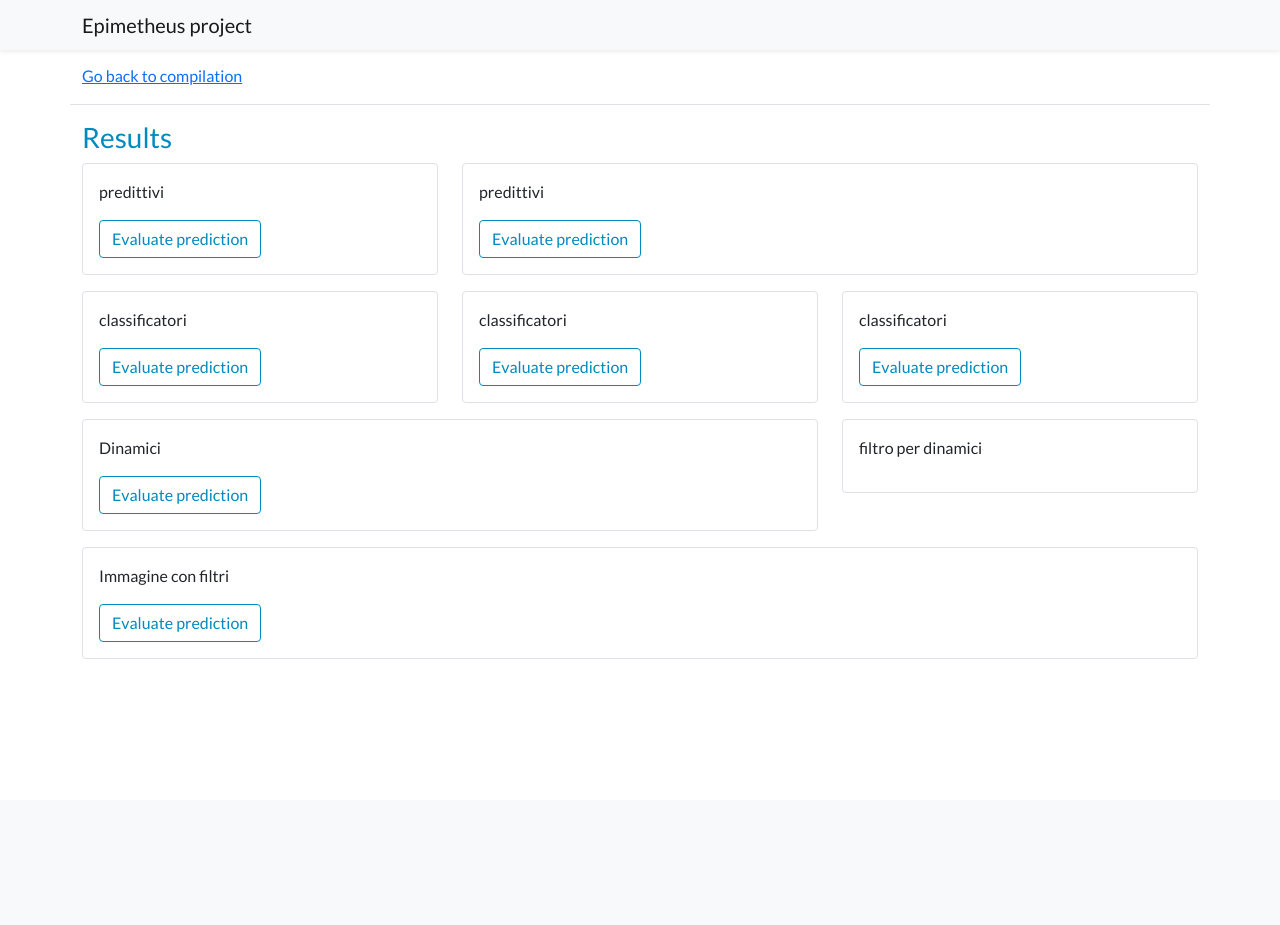
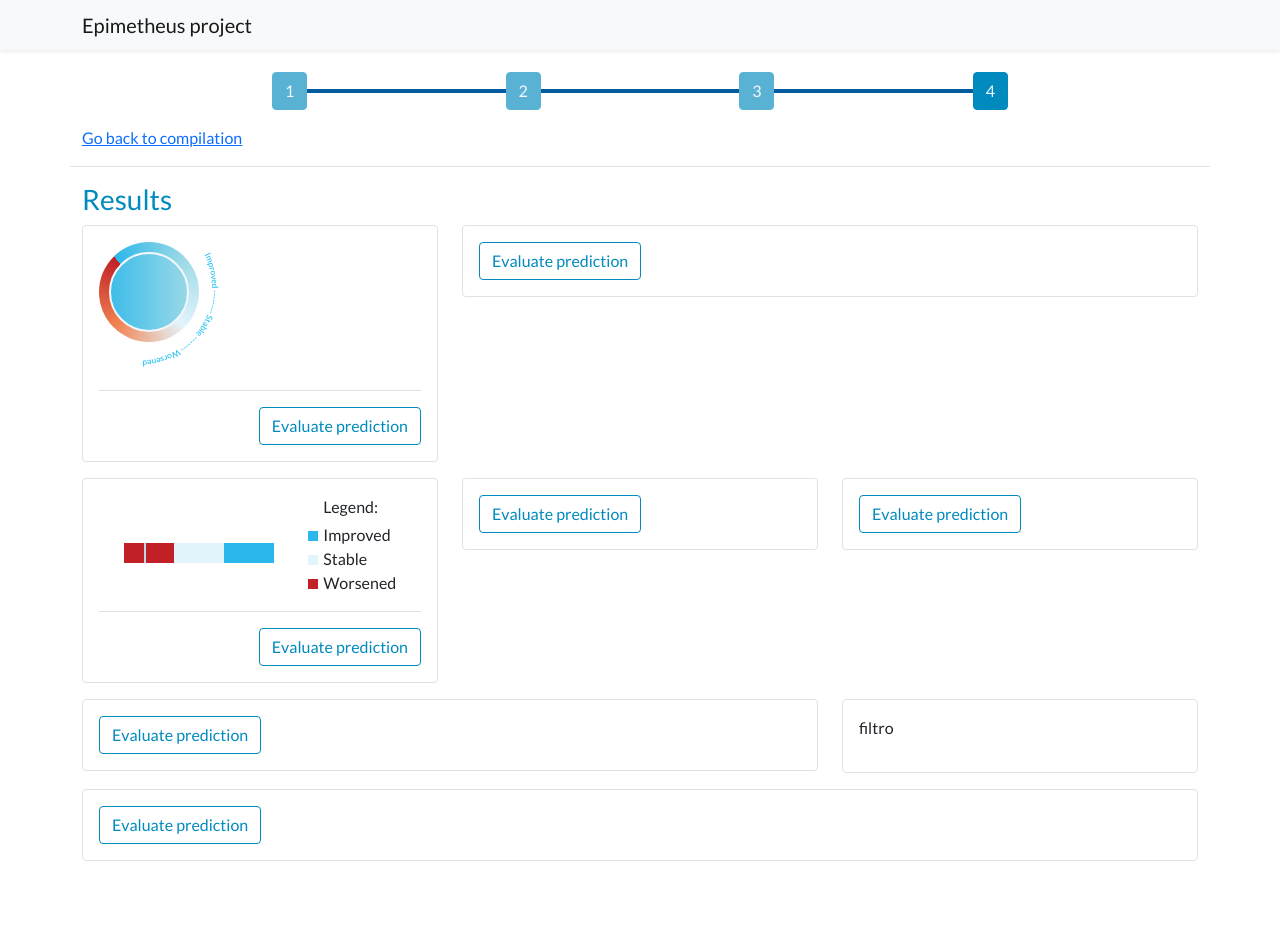
Before and after one commit to rbbini/testregressione, a Flask app: template projectLourdes/templates/results.html in a window 1280 px wide. Before the commit the page ends 659 px from the top, so only its background shows below. Run offline with Flask 2, Linux system fonts and the light colour scheme; the template is opened without the code that fills it, so the values that code supplies are empty; parts of the project's set-up code (start-up, migrations or seed data) failed here and were passed over.

Commit message:
Modifiche pagina risultati, aggiunta grafico circolare e barra

```diff
--- a/projectLourdes/main.py
+++ b/projectLourdes/main.py
@@ -28,6 +28,11 @@ def allowed_file(filename):
 @app.route('/', methods=['GET', 'POST'])
 def home_page():
     return render_template('index.html')
+
+
+@app.route('/results', methods=['GET', 'POST'])
+def results():
+    return render_template('results.html')
 
 
 @app.route('/data/analysis', methods=['POST'])
--- /dev/null
+++ b/projectLourdes/static/js/results.js
@@ -0,0 +1,143 @@
+function getResults() {
+    const data = localStorage.getItem('dataEl');
+    http.onreadystatechange = function () {
+        if (this.readyState == 4 && this.status == 200) {
+            var rawdata = JSON.parse(this.responseText);
+            if (typeof rawdata == 'string') {
+                alert(this.responseText);
+                return;
+            } else {
+                console.log(rawdata);
+                let margin = {top: 10, right: 30, bottom: 100, left: 100},
+                    width = 460 - margin.left - margin.right,
+                    height = 400 - margin.top - margin.bottom;
+
+                // append the svg object to the body of the page
+                var svg = d3.select("#my_dataviz")
+                    .append("svg")
+                    .attr("width", width + margin.left + margin.right)
+                    .attr("height", height + margin.top + margin.bottom)
+                    .append("g")
+                    .attr("transform",
+                        "translate(" + margin.left + "," + margin.top + ")");
+
+                const scoreValue = document.getElementById('formScore').value;
+                let dataViz = Object.values(rawdata[3]);
+                let patientData = rawdata[0];
+                let objToAnalyze = [];
+                if(scoreValue == 'Phisycal'){
+                    objToAnalyze = dataViz.slice(0,4);
+                    objToAnalyze.forEach(el => {
+                        el.isTester = 'noF';
+                    })
+                } else {
+                    objToAnalyze = dataViz.slice(5,9);
+                    objToAnalyze.forEach(el => {
+                        el.isTester = 'noM';
+                    })
+                }
+                patientData.isTester = 'yes';
+                objToAnalyze.push(patientData);
+//               violinPlot(data);
+                // Add X axis
+                var x = d3.scaleLinear()
+                    .domain([0, 100])
+                    .range([ 0, width ]);
+                svg.append("g")
+                    .attr("transform", "translate(0," + height + ")")
+                    .call(d3.axisBottom(x));
+
+                // Add Y axis
+                var y = d3.scaleLinear()
+                    .domain([0, 100])
+                    .range([ height, 0]);
+                svg.append("g")
+                    .call(d3.axisLeft(y));
+
+                var color = d3.scaleOrdinal()
+                    .domain(["yes", "noM", "noF" ])
+                    .range([ "#961A3C", "#E2A525", "#046697"])
+                // Add dots
+                if(scoreValue == 'Phisycal'){
+                    svg.append('g')
+                        .selectAll("dot")
+                        .data(objToAnalyze)
+                        .enter()
+                        .append("circle")
+                        .attr("cx", function (d) { return x(d.age); } )
+                        .attr("cy", function (d) { return y(d.SF12_PhysicalScore_6months); } )
+                        .attr("r", 3)
+                        .style("fill", function (d) { return color(d.isTester) } )
+
+                } else {
+                    svg.append('g')
+                        .selectAll("dot")
+                        .data(objToAnalyze)
+                        .enter()
+                        .append("circle")
+                        .attr("cx", function (d) { return x(d.age); } )
+                        .attr("cy", function (d) { return y(d.SF12_MentalScore_6months); } )
+                        .attr("r", 3)
+                        .style("fill", function (d) { return color(d.isTester) } )
+                }
+                // // X axis: scale and draw:
+                // var x = d3.scaleLinear()
+                //     .domain([0, 110])
+                //     .range([0, width]);
+                // svg.append("g")
+                //     .attr("transform", "translate(0," + height + ")")
+                //     .call(d3.axisBottom(x));
+                //
+                // // set the parameters for the histogram
+                // var histogram = d3.histogram()
+                //     .value(function (d) {
+                //         return d
+                //     })   // I need to give the vector of value
+                //     .domain(x.domain())  // then the domain of the graphic
+                //     .thresholds(x.ticks(70)); // then the numbers of bins
+                //
+                // // And apply this function to data to get the bins
+                // var bins = histogram(data);
+                //
+                // // Y axis: scale and draw:
+                // var y = d3.scaleLinear()
+                //     .range([height, 0]);
+                // y.domain([0, d3.max(bins, function (d) {
+                //     return d.length;
+                // })]);   // d3.hist has to be called before the Y axis obviously
+                // svg.append("g")
+                //     .call(d3.axisLeft(y));
+                //
+                // // append the bar rectangles to the svg element
+                // svg.selectAll("rect")
+                //     .data(bins)
+                //     .enter()
+                //     .append("rect")
+                //     .attr("x", 1)
+                //     .attr("transform", function (d) {
+                //         return "translate(" + x(d.x0) + "," + y(d.length) + ")";
+                //     })
+                //     .attr("width", function (d) {
+                //         return x(d.x1) - x(d.x0) - 1;
+                //     })
+                //     .attr("height", function (d) {
+                //         return height - y(d.length);
+                //     })
+                //     .style("fill", "#69b3a2")
+
+            }
+
+        } else {
+            if(this.readyState == 4 ) {
+                transferFailed();
+            }
+        }
+    };
+    http.addEventListener("error", transferFailed);
+    http.open('POST', 'http://127.0.0.1:5000/data/analysis');
+    http.send(data);
+}
+
+function transferFailed(){
+    return alert("An error occurred while transferring the file.");
+}
--- a/projectLourdes/static/js/script.js
+++ b/projectLourdes/static/js/script.js
@@ -1,12 +1,30 @@
 var http = new XMLHttpRequest();
 let javascript_data = {};
+let valid = false;
+const dataStruct = [
+    'procedure',
+    'score',
+    'step',
+    'uid',
+    'anni_ricovero',
+    'data_operazione',
+    'data_dimissione',
+    'nome_evento',
+    'nome_equipe',
+    'procedura_intervento',
+    'HHS_FpreOp',
+    'HHS_TpreOp',
+    'VAS_PAIN_PreOp',
+    'physicalScore',
+    'mentalScore',
+    'HOOSPS',
+    'bmi_altezza_preOp',
+    'bmi_peso_preOp',
+    'bmi_total_preOp'
+];
 
 function goToNextStep(step) {
     const formData = document.getElementById('step' + step).elements;
-    // for (var i = 0; i < formData.length; i++) {
-    //     var item = formData.item(i);
-    //     javascript_data[item.name] = item.value;
-    // }
     const next = Number(step) + 1;
     if(next < 4){
         const nextStep = document.getElementById('step' + next);
@@ -43,159 +61,60 @@ objFormSource.addEventListener('change', function (e) {
     }
 });
 
-function validateForm(){
+const showError = (input, message) => {
+    // get the form-field element
+    const formField = input.parentElement;
+    // add the error class
+    formField.classList.remove('success');
+    formField.classList.add('error');
 
+    // show the error message
+    const error = formField.querySelector('small');
+    error.textContent = message;
+};
+
+const showSuccess = (input) => {
+    // get the form-field element
+    const formField = input.parentElement;
+
+    // remove the error class
+    formField.classList.remove('error');
+    formField.classList.add('success');
+
+    // hide the error message
+    const error = formField.querySelector('small');
+    error.textContent = '';
+}
+
+function validateForm(x){
+    if (x == "") {
+        // alert("Name must be filled out");
+        return false;
+    } else {
+        return true;
+    }
 }
 
 function goToResults() {
     const form = document.getElementById('formSteps');
-    //const formPart = new URLE
-    //const elements = form.elements;
-    //for (var i = 0; i < elements.length; i++) {
-    //    var item = elements.item(i);
-    //    obj[item.name] = item.value;
-    //}
     const data = new FormData(form);
-    http.onreadystatechange = function () {
-        if (this.readyState == 4 && this.status == 200) {
-            var rawdata = JSON.parse(this.responseText);
-            if (typeof rawdata == 'string') {
-                alert(this.responseText);
-           return;
-            } else {
-                console.log(rawdata);
-                let margin = {top: 10, right: 30, bottom: 100, left: 100},
-                    width = 460 - margin.left - margin.right,
-                    height = 400 - margin.top - margin.bottom;
+    for (let i= 0; i < dataStruct.length; i++){
+        const inputEl = document.querySelector('#' + dataStruct[i]);
+        let x = document.forms["formSteps"][dataStruct[i]].value;
+        if(validateForm(x)) {
+            valid = true;
+            // showSuccess(inputEl);
+        } else {
+            // showError(inputEl, 'Username cannot be blank.');
 
-                // append the svg object to the body of the page
-                var svg = d3.select("#my_dataviz")
-                    .append("svg")
-                    .attr("width", width + margin.left + margin.right)
-                    .attr("height", height + margin.top + margin.bottom)
-                    .append("g")
-                    .attr("transform",
-                        "translate(" + margin.left + "," + margin.top + ")");
-
-                const scoreValue = document.getElementById('formScore').value;
-                let dataViz = Object.values(rawdata[3]);
-                let patientData = rawdata[0];
-                let objToAnalyze = [];
-                if(scoreValue == 'Phisycal'){
-                    objToAnalyze = dataViz.slice(0,4);
-                    objToAnalyze.forEach(el => {
-                        el.isTester = 'noF';
-                    })
-                } else {
-                    objToAnalyze = dataViz.slice(5,9);
-                    objToAnalyze.forEach(el => {
-                        el.isTester = 'noM';
-                    })
-                }
-                patientData.isTester = 'yes';
-                objToAnalyze.push(patientData);
-//               violinPlot(data);
-                    // Add X axis
-                    var x = d3.scaleLinear()
-                        .domain([0, 100])
-                        .range([ 0, width ]);
-                    svg.append("g")
-                        .attr("transform", "translate(0," + height + ")")
-                        .call(d3.axisBottom(x));
-
-                    // Add Y axis
-                    var y = d3.scaleLinear()
-                        .domain([0, 100])
-                        .range([ height, 0]);
-                    svg.append("g")
-                        .call(d3.axisLeft(y));
-
-                var color = d3.scaleOrdinal()
-                    .domain(["yes", "noM", "noF" ])
-                    .range([ "#961A3C", "#E2A525", "#046697"])
-                    // Add dots
-                if(scoreValue == 'Phisycal'){
-                    svg.append('g')
-                        .selectAll("dot")
-                        .data(objToAnalyze)
-                        .enter()
-                        .append("circle")
-                        .attr("cx", function (d) { return x(d.age); } )
-                        .attr("cy", function (d) { return y(d.SF12_PhysicalScore_6months); } )
-                        .attr("r", 3)
-                        .style("fill", function (d) { return color(d.isTester) } )
-
-                } else {
-                    svg.append('g')
-                        .selectAll("dot")
-                        .data(objToAnalyze)
-                        .enter()
-                        .append("circle")
-                        .attr("cx", function (d) { return x(d.age); } )
-                        .attr("cy", function (d) { return y(d.SF12_MentalScore_6months); } )
-                        .attr("r", 3)
-                        .style("fill", function (d) { return color(d.isTester) } )
-                }
-                // // X axis: scale and draw:
-                // var x = d3.scaleLinear()
-                //     .domain([0, 110])
-                //     .range([0, width]);
-                // svg.append("g")
-                //     .attr("transform", "translate(0," + height + ")")
-                //     .call(d3.axisBottom(x));
-                //
-                // // set the parameters for the histogram
-                // var histogram = d3.histogram()
-                //     .value(function (d) {
-                //         return d
-                //     })   // I need to give the vector of value
-                //     .domain(x.domain())  // then the domain of the graphic
-                //     .thresholds(x.ticks(70)); // then the numbers of bins
-                //
-                // // And apply this function to data to get the bins
-                // var bins = histogram(data);
-                //
-                // // Y axis: scale and draw:
-                // var y = d3.scaleLinear()
-                //     .range([height, 0]);
-                // y.domain([0, d3.max(bins, function (d) {
-                //     return d.length;
-                // })]);   // d3.hist has to be called before the Y axis obviously
-                // svg.append("g")
-                //     .call(d3.axisLeft(y));
-                //
-                // // append the bar rectangles to the svg element
-                // svg.selectAll("rect")
-                //     .data(bins)
-                //     .enter()
-                //     .append("rect")
-                //     .attr("x", 1)
-                //     .attr("transform", function (d) {
-                //         return "translate(" + x(d.x0) + "," + y(d.length) + ")";
-                //     })
-                //     .attr("width", function (d) {
-                //         return x(d.x1) - x(d.x0) - 1;
-                //     })
-                //     .attr("height", function (d) {
-                //         return height - y(d.length);
-                //     })
-                //     .style("fill", "#69b3a2")
-
-            }
-
-        } else {
-            if(this.readyState == 4 ) {
-                transferFailed();
-            }
         }
     };
-    http.addEventListener("error", transferFailed);
-    http.open('POST', 'http://127.0.0.1:5000/data/analysis');
-    http.send(data);
-}
-
-function transferFailed(){
-    return alert("An error occurred while transferring the file.");
+    if(valid) {
+        localStorage.setItem('dataEl', data);
+        window.location.href = 'results';
+    } else {
+        alert('check the values of fields');
+    }
 }
 
 function violinPlot(data) {
--- a/projectLourdes/static/style.css
+++ b/projectLourdes/static/style.css
@@ -9,6 +9,9 @@
     --light-color: #E2F3FB;
     --black-color: #0B1632;
     --white-color: #F3F7FB;
+    --grad-mig: #2CB7EA;
+    --grad-inv: #E3F4FC;
+    --grad-peg: #C02026;
 }
 body {
     font-family: 'Lato', sans-serif;
@@ -78,3 +81,96 @@ h2 {
 /*.lineActive.lineToNext::after {*/
 /*    border: solid var(--darker-color);*/
 /*}*/
+
+.circular-graph {
+    width: 100px;
+    height: 100px;
+    background-image: conic-gradient(var(--grad-mig), #9AD9E6, var(--grad-inv), #F18250, var(--grad-peg));
+    border-radius: 50px;
+    padding: 10px;
+    transform: rotate(-45deg);
+}
+.content-wrapper {
+    width: 100%;
+    height: 100%;
+    border: 2px solid var(--white-color);
+    border-radius: 50%;
+    background-image: linear-gradient(135deg,var(--grad-mig), #9AD9E6, var(--grad-inv), #F18250, var(--grad-peg));
+    background-size: 600%;
+    background-position: 0% 50%;
+}
+
+.mig:before {
+    content: '';
+    position: absolute;
+    left: -15px;
+    top: 8px;
+    width: 10px;
+    height: 10px;
+    background-color: var(--grad-mig);
+}
+.stab:before  {
+    content: '';
+    position: absolute;
+    left: -15px;
+    top: 8px;
+    width: 10px;
+    height: 10px;
+    background-color: var(--grad-inv);
+}
+.peg:before  {
+    content: '';
+    position: absolute;
+    left: -15px;
+    top: 8px;
+    width: 10px;
+    height: 10px;
+    background-color: var(--grad-peg);
+}
+path {
+    fill: transparent;
+}
+
+textPath {
+    font-size: 1.5rem;
+    font-family: 'Lato', sans-serif;
+    fill: var(--azure-color);
+}
+.improved {
+    top: 11px;
+    left: -113px;
+    width: 125px;
+    transform: scale(2.5);
+}
+.improved > svg {
+    transform: rotate(120deg);
+}
+.bar-el {
+    width: 50px;
+    height: 20px;
+}
+.bar-improved {
+    background-color: var(--grad-mig);
+}
+.bar-stable {
+    background-color: var(--grad-inv);
+}
+.bar-worsened {
+    background-color: var(--grad-peg);
+}
+#valueBar {
+    background-color: #BCD8E6;
+    width: 2px;
+    height: 20px;
+    left: 20px;
+}
+/*.stable {*/
+/*    top: -90px;*/
+/*    left: -150px;*/
+/*    transform: rotate(200deg);*/
+/*}*/
+/*.worsened {*/
+/*    top: -90px;*/
+/*    left: -150px;*/
+/*    transform: rotate(300deg);*/
+/*}*/
--- a/projectLourdes/templates/results.html
+++ b/projectLourdes/templates/results.html
@@ -21,8 +21,19 @@
 		</header>
 		<div class="container my-5">
 			<div class="row">
+				<div class="head-form pt-4 d-flex justify-content-between align-items-start col-lg-8 col-12 mx-auto">
+					<button class="btn btn-blue text-uppercase activeBtn" disabled>1</button>
+					<div class="lineToNext lineActive" id="goStep2"></div>
+					<button class="btn btn-blue text-uppercase activeBtn" id="btnStep2" disabled>2</button>
+					<div class="lineToNext lineActive" id="goStep3"></div>
+					<button class="btn btn-blue text-uppercase activeBtn" id="btnStep3" disabled>3</button>
+					<div class="lineToNext lineActive" id="goStep4"></div>
+					<button class="btn btn-blue text-uppercase activeBtn" id="btnStep4">4</button>
+				</div>
+			</div>
+			<div class="row">
 				<div class="col-12 border-bottom py-3">
-					<a href="index.html"><i class="fa-solid fa-chevron-left"></i> Go back to compilation</a>
+					<a href="/"><i class="fa-solid fa-chevron-left"></i> Go back to compilation</a>
 				</div>
 				<h1 class="text-blue mt-3 fs-3 col-12">Results</h1>
 <!--				<div class="head-form pt-4 d-flex justify-content-between align-items-start col-lg-8 col-12 mx-auto">-->
@@ -35,48 +46,96 @@
 				<div class="row">
 					<div class="col-lg-4 col-md-6 col-12 mb-3">
 						<div class="border border-blue rounded p-3">
-							<p>predittivi</p>
+							<div class="position-relative">
+								<div class="circular-graph">
+									<div class="content-wrapper"></div>
+								</div>
+								<div class="improved position-absolute">
+									<svg viewBox="0 0 900 900">
+										<path id="curve-improved" fill="transparent" d="M73.2,148.6c4-6.1,65.5-96.8,178.6-95.6c111.3,1.2,170.8,90.3,175.1,97"/>
+										<text width="500">
+											<textPath xlink:href="#curve-improved">
+												Improved -------- Stable ------- Worsened
+											</textPath>
+										</text>
+									</svg>
+								</div>
+<!--								<svg viewBox="0 0 50 50" class="stable position-absolute">d="M10,30c3-6,10-20,60-20c2,0.2,42.5,22.5,40,22.5"-->
+								<!--									<path id="curve-stable" fill="transparent" d="M10,30c3-6,10-20,60-20c2,0.2,42.5,22.5,40,22.5" />-->
+<!--									<text width="100">-->
+<!--										<textPath xlink:href="#curve-stable">-->
+<!--											stable-->
+<!--										</textPath>-->
+<!--									</text>-->
+<!--								</svg>-->
+<!--								<svg viewBox="0 0 50 50" class="worsened position-absolute">-->
+<!--									<path id="curve-worsened" fill="transparent" d="M10,30c3-6,10-20,60-20c2,0.2,42.5,22.5,40,22.5" />-->
+<!--									<text width="100">-->
+<!--										<textPath xlink:href="#curve-worsened">-->
+<!--											worsened-->
+<!--										</textPath>-->
+<!--									</text>-->
+<!--								</svg>-->
+							</div>
+							<div class="text-end pt-3 border-top mt-5">
+								<button class="btn btn-blue outline">Evaluate prediction</button>
+							</div>
+
+						</div>
+					</div>
+					<div class="col-lg-8 col-12 mb-3">
+						<div class="border border-blue rounded p-3">
+<!--							<!-<p>predittivi</p>-->
+							<button class="btn btn-blue outline">Evaluate prediction</button>
+						</div>
+					</div>
+					<div class="col-lg-4 col-12 mb-3">
+						<div class="border border-blue rounded p-3">
+							<div class="d-flex justify-content-around pb-3 mb-3 border-bottom">
+								<div class="d-flex position-relative mt-5">
+									<div class="bar-el bar-worsened"></div>
+									<div class="bar-el bar-stable"></div>
+									<div class="bar-el bar-improved"></div>
+									<div class="position-absolute top-0" id="valueBar"></div>
+								</div>
+								<div>
+									<p class="mb-1">Legend:</p>
+									<p class="mb-0 fs-6 mig position-relative">Improved</p>
+									<p class="mb-0 fs-6 stab position-relative">Stable</p>
+									<p class="mb-0 peg position-relative">Worsened</p>
+								</div>
+							</div>
+							<div class="text-end">
+								<button class="btn btn-blue outline">Evaluate prediction</button>
+							</div>
+						</div>
+					</div>
+					<div class="col-lg-4 col-md-6 col-12 mb-3">
+						<div class="border border-blue rounded p-3">
+<!--							<!-<p>classificatori</p>-->
+							<button class="btn btn-blue outline">Evaluate prediction</button>
+						</div>
+					</div>
+					<div class="col-lg-4 col-md-6 col-12 mb-3">
+						<div class="border border-blue rounded p-3">
+<!--							<p>classificatori</p>-->
 							<button class="btn btn-blue outline">Evaluate prediction</button>
 						</div>
 					</div>
 					<div class="col-lg-8 col-12 mb-3">
 						<div class="border border-blue rounded p-3">
-							<p>predittivi</p>
-							<button class="btn btn-blue outline">Evaluate prediction</button>
-						</div>
-					</div>
-					<div class="col-lg-4 col-12 mb-3">
-						<div class="border border-blue rounded p-3">
-							<p>classificatori</p>
+<!--							<p>Dinamici</p>-->
 							<button class="btn btn-blue outline">Evaluate prediction</button>
 						</div>
 					</div>
 					<div class="col-lg-4 col-md-6 col-12 mb-3">
 						<div class="border border-blue rounded p-3">
-							<p>classificatori</p>
-							<button class="btn btn-blue outline">Evaluate prediction</button>
-						</div>
-					</div>
-					<div class="col-lg-4 col-md-6 col-12 mb-3">
-						<div class="border border-blue rounded p-3">
-							<p>classificatori</p>
-							<button class="btn btn-blue outline">Evaluate prediction</button>
-						</div>
-					</div>
-					<div class="col-lg-8 col-12 mb-3">
-						<div class="border border-blue rounded p-3">
-							<p>Dinamici</p>
-							<button class="btn btn-blue outline">Evaluate prediction</button>
-						</div>
-					</div>
-					<div class="col-lg-4 col-md-6 col-12 mb-3">
-						<div class="border border-blue rounded p-3">
-							<p>filtro per dinamici</p>
+							<p>filtro </p>
 						</div>
 					</div>
 					<div class="col-12 mb-3">
 						<div class="border border-blue rounded p-3">
-							<p>Immagine con filtri</p>
+<!--							<p>Immagine con filtri</p>-->
 							<button class="btn btn-blue outline">Evaluate prediction</button>
 						</div>
 					</div>
@@ -85,7 +144,7 @@
 		</div>
 		<div id="my_dataviz"></div>
 		<div id="my_dataviz2"></div>
-		<script rel="script" src="/static/js/script.js"></script>
+		<script rel="script" src="/static/js/results.js"></script>
 		<script src="https://cdn.jsdelivr.net/npm/bootstrap@5.1.3/dist/js/bootstrap.bundle.min.js" integrity="sha384-ka7Sk0Gln4gmtz2MlQnikT1wXgYsOg+OMhuP+IlRH9sENBO0LRn5q+8nbTov4+1p" crossorigin="anonymous"></script>
 
 	</body>
```
Also changed, not shown: projectLourdes/templates/index.html (+58 -34 lines).
